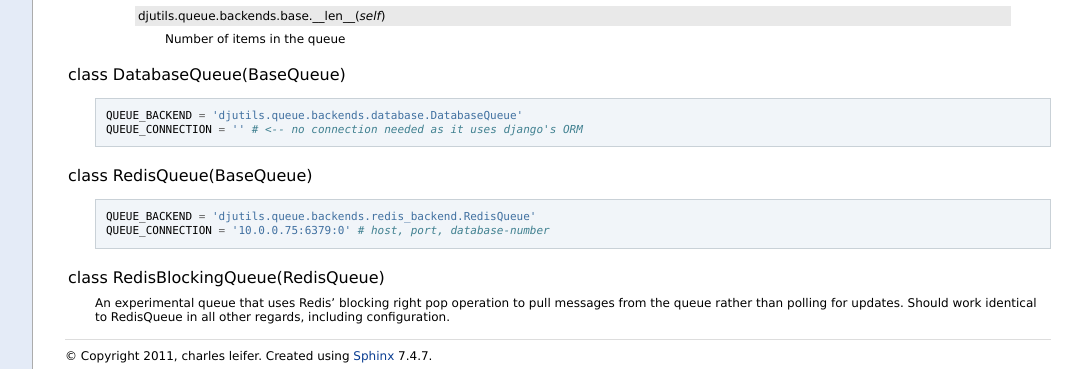
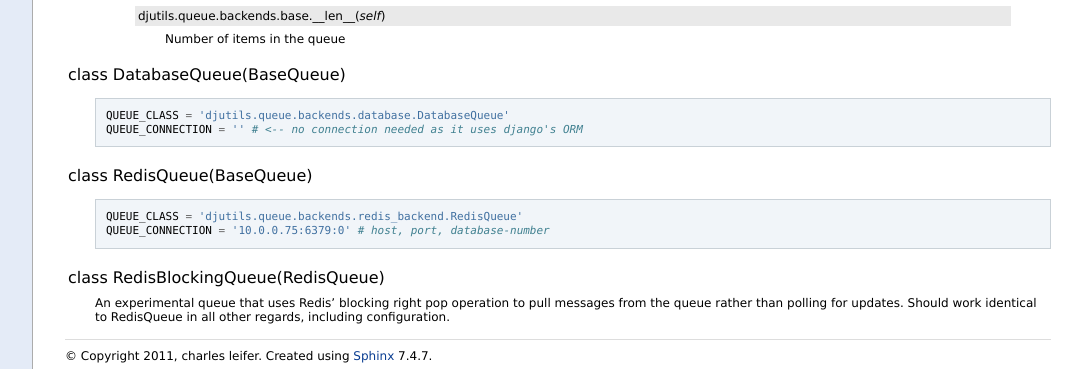
Before and after one commit to karthikrish/django-utils, a Sphinx documentation site: the page built from doc/django-utils/queue.rst, in a window 1280 px wide, cut to the strip 3503-3872 px from the top of the page. Shown: the whole strip, without its empty margins (197-1279 px from the left). Built offline with Sphinx 7.4.7, drawn with Linux system fonts in a browser that asks for light colours; cross-references to code outside the pages are shown as plain code.

Commit message:
Fixing an incorrect bit in the docs

```diff
--- a/doc/django-utils/queue.rst
+++ b/doc/django-utils/queue.rst
@@ -239,7 +239,7 @@ need to be implemented.
 
     ::
 
-        QUEUE_BACKEND = 'djutils.queue.backends.database.DatabaseQueue'
+        QUEUE_CLASS = 'djutils.queue.backends.database.DatabaseQueue'
         QUEUE_CONNECTION = '' # <-- no connection needed as it uses django's ORM
 
 .. py:module:: djutils.queue.backends.redis_backend
@@ -248,7 +248,7 @@ need to be implemented.
 
     ::
 
-        QUEUE_BACKEND = 'djutils.queue.backends.redis_backend.RedisQueue'
+        QUEUE_CLASS = 'djutils.queue.backends.redis_backend.RedisQueue'
         QUEUE_CONNECTION = '10.0.0.75:6379:0' # host, port, database-number
 
 .. py:class:: class RedisBlockingQueue(RedisQueue)
```
